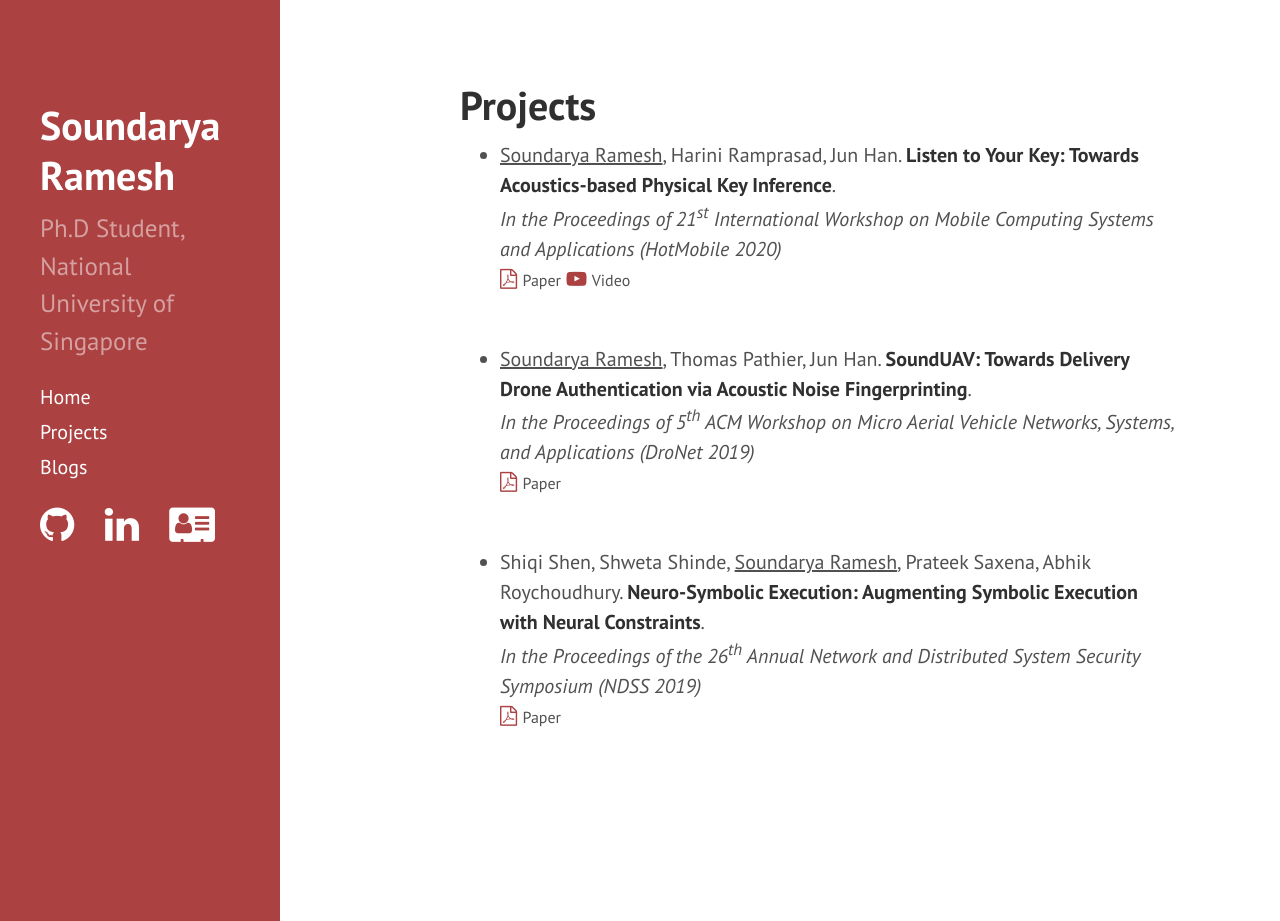
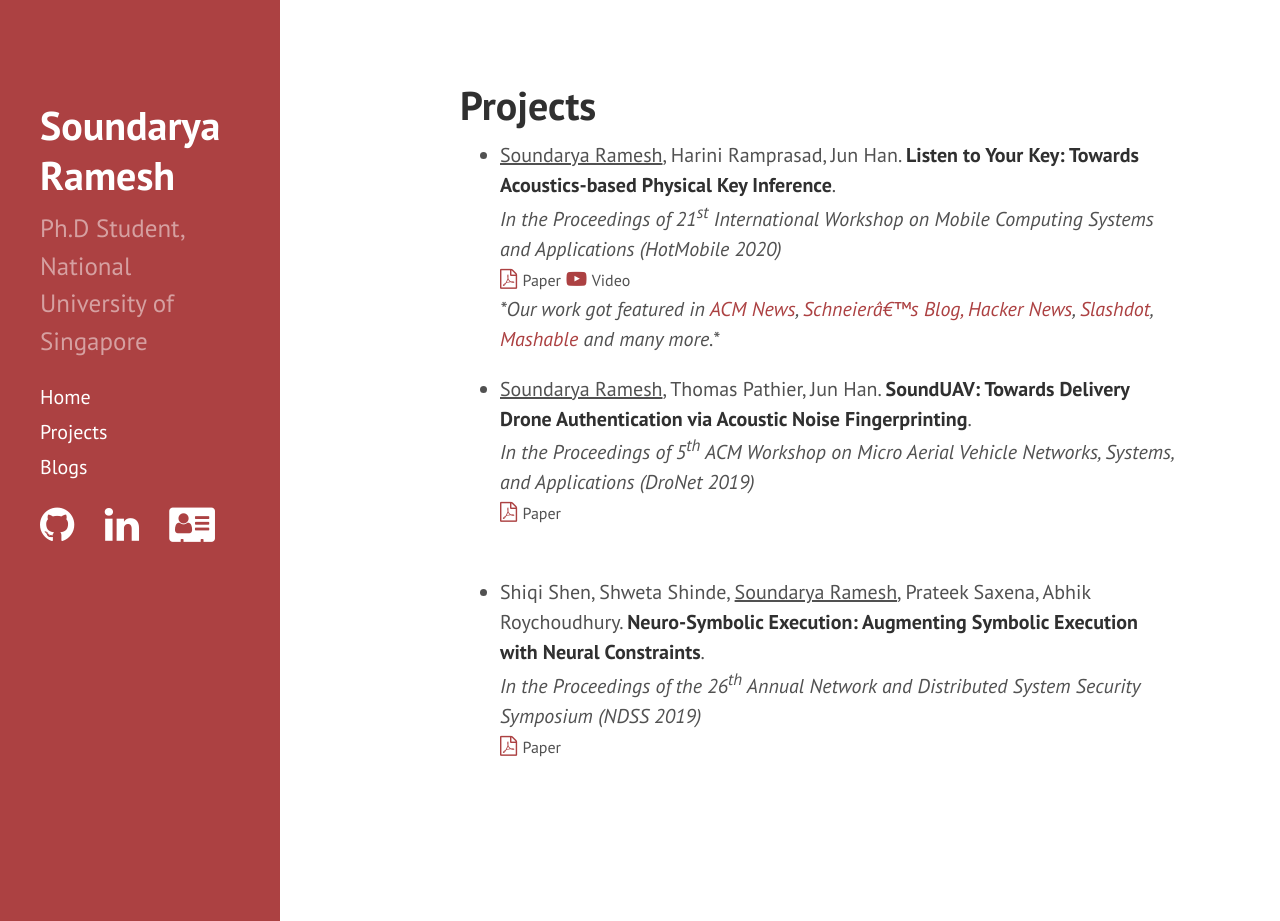
Before and after one commit to soundaryaramesh/soundaryaramesh.github.io, a Jekyll site: the page built from projects.md, in a window 1280 px wide and 921 px high. Built offline with Jekyll 4.4.1, drawn with Linux system fonts in a browser that asks for light colours.

Commit message:
update media coverage

```diff
--- a/projects.md
+++ b/projects.md
@@ -17,6 +17,7 @@ Below, I list my research projects and associated blog posts, with the most rece
    		<i class="fa fa-youtube-play"></i></a>
 	<span style="font-size:80%">Video</span>
 	</div>
+<i>*Our work got featured in <a href="https://cacm.acm.org/news/246744-picking-locks-with-audio-technology/fulltext">ACM News</a>, <a href="https://www.schneier.com/blog/archives/2020/08/copying_a_key_b.html">Schneier's Blog<a>, <a href="https://news.ycombinator.com/item?id=24172385">Hacker News</a>, <a href="https://yro.slashdot.org/story/20/08/18/2144252/researchers-can-duplicate-keys-from-the-sounds-they-make-in-locks">Slashdot</a>,  <a href="https://mashable.com/article/spikey-house-keys-listening-smartphone/">Mashable</a> and many more.*
 <br>
 * <u>Soundarya Ramesh</u>, Thomas Pathier, Jun Han. **SoundUAV: Towards Delivery Drone Authentication via Acoustic Noise Fingerprinting**.
 <br><i>In the Proceedings of 5<sup>th</sup> ACM Workshop on Micro Aerial Vehicle Networks, Systems, and Applications (DroNet 2019)</i>
```
